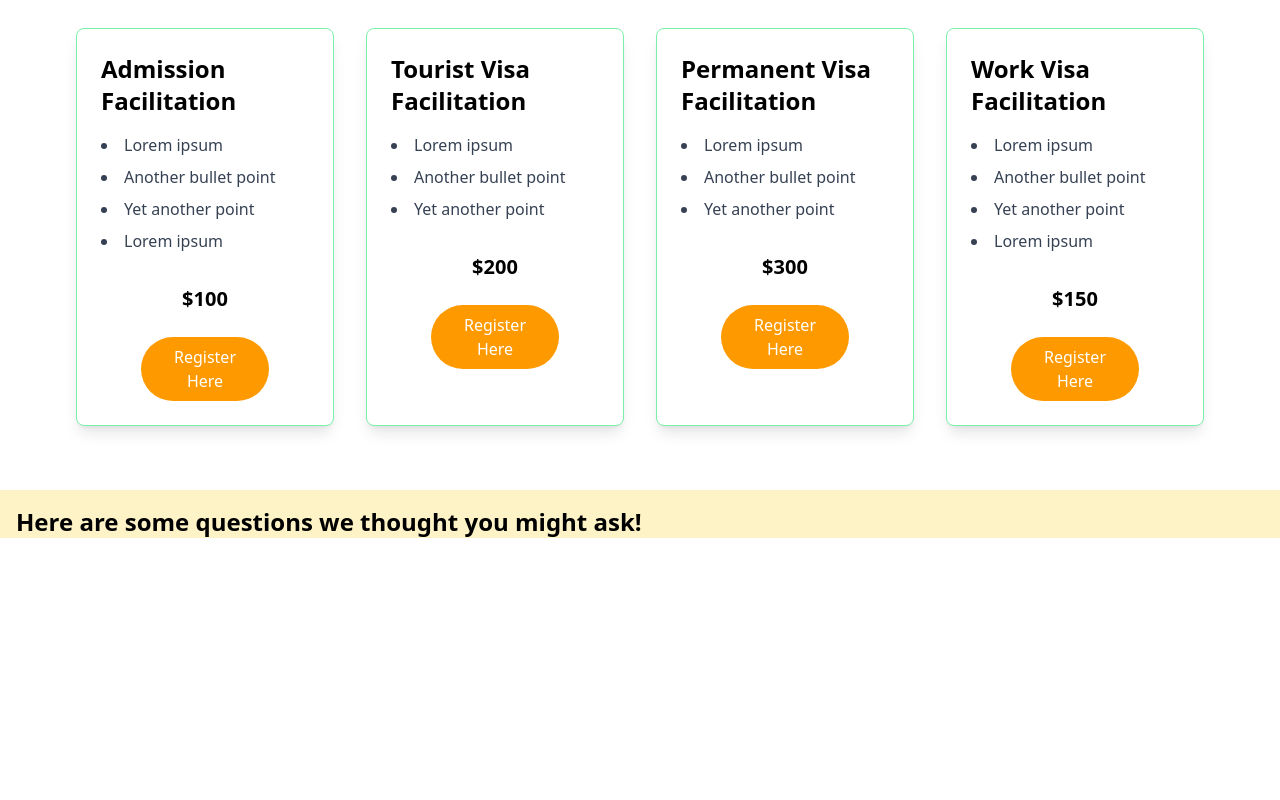
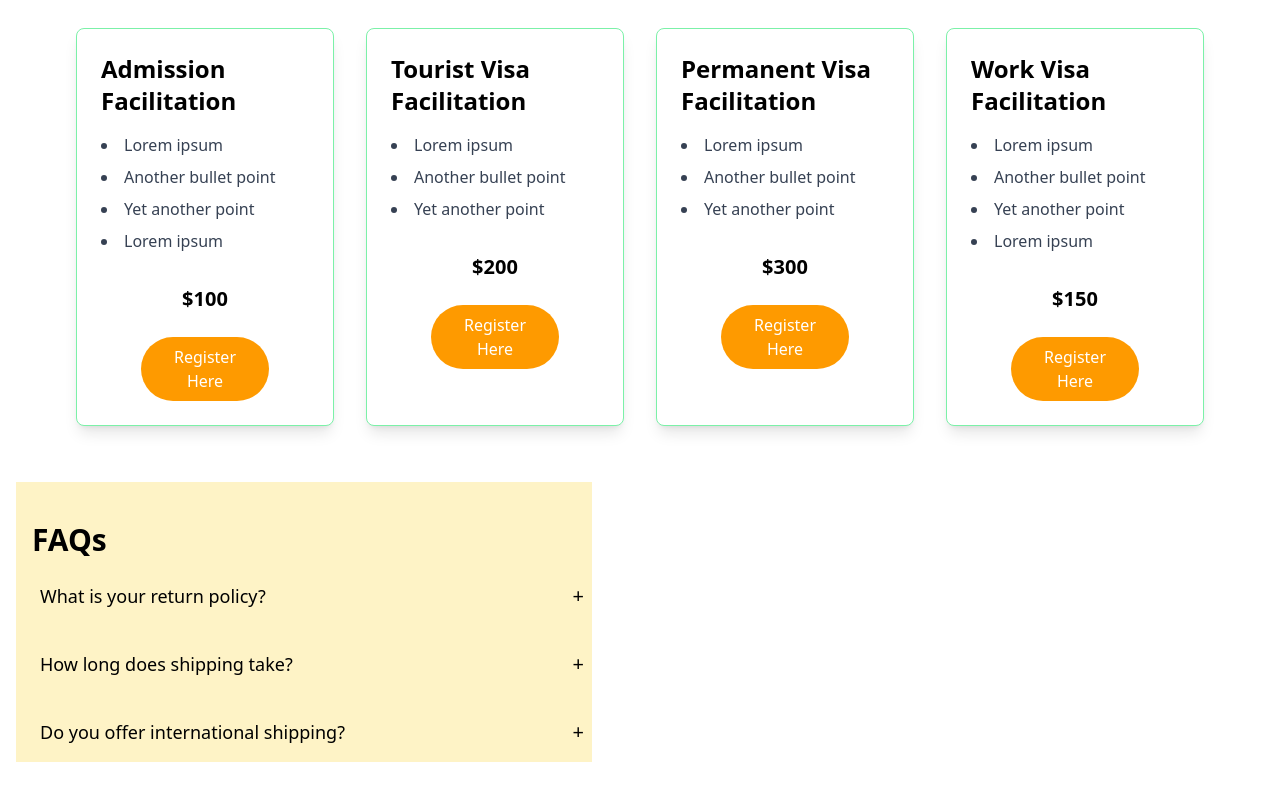
Before and after one commit to Jessica-Agorye/Ace-Edu, a React (Vite) app: page / in a window 1280 px wide. Shown: the part 2357-3157 px from the top of the page. Before the commit the page ends 2895 px from the top, so only its background shows below. Built offline with nearby package versions, Linux system fonts and the light colour scheme.

Commit message:
added faq section

```diff
--- /dev/null
+++ b/src/components/CallToAction.tsx
@@ -0,0 +1,5 @@
+const CallToAction = () => {
+  return <div>CallToAction</div>;
+};
+
+export default CallToAction;
--- a/src/sections/Faq.tsx
+++ b/src/sections/Faq.tsx
@@ -1,36 +1,48 @@
-// const faq = [
-//   {
-//     question: "lorem lorem lorem",
-//     answer: "lorem lorem lorem and more lorem ",
-//   },
-//   {
-//     question: "lorem lorem lorem",
-//     answer: "lorem lorem lorem and more lorem ",
-//   },
-//   {
-//     question: "lorem lorem lorem",
-//     answer: "lorem lorem lorem and more lorem ",
-//   },
-//   {
-//     question: "lorem lorem lorem",
-//     answer: "lorem lorem lorem and more lorem ",
-//   },
-//   {
-//     question: "lorem lorem lorem",
-//     answer: "lorem lorem lorem and more lorem ",
-//   },
-// ];
+import { useState } from "react";
 
-const Faq = () => {
+const faqs = [
+  {
+    question: "What is your return policy?",
+    answer: "You can return items within 30 days of purchase.",
+  },
+  {
+    question: "How long does shipping take?",
+    answer: "Shipping takes 5-7 business days, depending on your location.",
+  },
+  {
+    question: "Do you offer international shipping?",
+    answer: "Yes, we ship to selected countries worldwide.",
+  },
+];
+
+export default function FAQ() {
+  // ✅ Explicitly type `openIndex` to be `number | null`
+  const [openIndex, setOpenIndex] = useState<number | null>(null);
+
+  // ✅ Define `index` as a `number`
+  const toggleFAQ = (index: number) => {
+    setOpenIndex(openIndex === index ? null : index);
+  };
+
   return (
-    <div className="bg-amber-100">
-      <div>
-        <p className="text-2xl mt-12 mx-4 font-bold pt-4">
-          Here are some questions we thought you might ask!
-        </p>
+    <div className="max-w-xl mx-4  mb-10 mt-10 bg-amber-100">
+      <h2 className="text-3xl font-bold mb-4 pt-10 pl-4">FAQs</h2>
+      <div className="space-y-4 pl-4">
+        {faqs.map((faq, index) => (
+          <div key={index} className=" pb-2">
+            <button
+              className="w-full flex justify-between items-center text-lg font-medium p-2 focus:outline-none"
+              onClick={() => toggleFAQ(index)}
+            >
+              {faq.question}
+              <span className="text-xl">{openIndex === index ? "−" : "+"}</span>
+            </button>
+            {openIndex === index && (
+              <p className="mt-2 text-gray-600">{faq.answer}</p>
+            )}
+          </div>
+        ))}
       </div>
     </div>
   );
-};
-
-export default Faq;
+}
```
